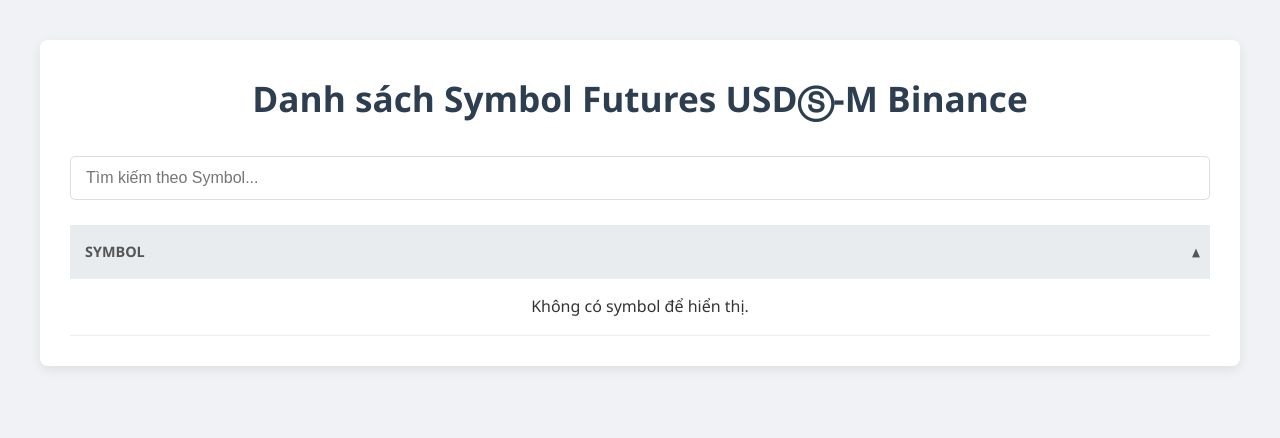
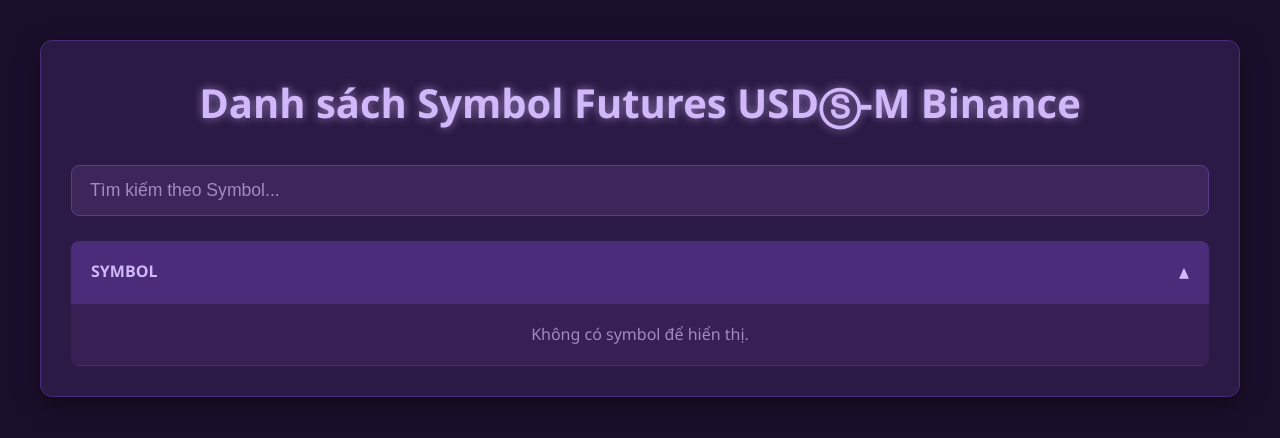
Before and after one commit to Tacke300/fund, a website: page html/tunggbeoo/list.html in a window 1280 px wide. Both pictures are taken after a click on the element "SYMBOL". Drawn offline with Linux system fonts and the light colour scheme; no server answers.

Commit message:
Update list.html

```diff
--- a/html/tunggbeoo/list.html
+++ b/html/tunggbeoo/list.html
@@ -3,7 +3,7 @@
 <head>
     <meta charset="UTF-8">
     <meta name="viewport" content="width=device-width, initial-scale=1.0">
-    <title>Danh sách Symbol Futures Binance</title>
+    <title>Danh sách Symbol Futures Binance - Tím Mộng Mơ</title>
     <style>
         /* Modern CSS Reset */
         *, *::before, *::after {
@@ -14,8 +14,9 @@
 
         body {
             font-family: 'Segoe UI', Tahoma, Geneva, Verdana, sans-serif;
-            background-color: #f0f2f5;
-            color: #333;
+            /* Nền tối tím */
+            background-color: #1a0f2b; /* Tím than đậm */
+            color: #e0d9ed; /* Màu chữ sáng nhạt */
             line-height: 1.6;
             padding: 20px;
         }
@@ -23,18 +24,21 @@
         .container {
             max-width: 1200px;
             margin: 20px auto;
-            background-color: #ffffff;
-            border-radius: 8px;
-            box-shadow: 0 4px 12px rgba(0, 0, 0, 0.08);
+            /* Nền container tím đậm hơn */
+            background-color: #2b1a45; /* Tím đậm */
+            border-radius: 12px; /* Bo góc mềm mại hơn */
+            box-shadow: 0 8px 24px rgba(0, 0, 0, 0.4); /* Bóng đổ sâu hơn */
             padding: 30px;
+            border: 1px solid #4a2c7a; /* Viền tím nhẹ */
         }
 
         h1 {
-            color: #2c3e50;
+            color: #d1b8fa; /* Tím Lavender sáng */
             text-align: center;
             margin-bottom: 30px;
-            font-size: 2.2em;
-            font-weight: 600;
+            font-size: 2.5em; /* Kích thước lớn hơn */
+            font-weight: 700;
+            text-shadow: 0 0 10px rgba(209, 184, 250, 0.6); /* Hiệu ứng phát sáng nhẹ */
         }
 
         /* Search and Sort Section */
@@ -49,17 +53,23 @@
 
         .controls input[type="text"] {
             flex-grow: 1;
-            padding: 12px 15px;
-            border: 1px solid #ddd;
-            border-radius: 5px;
-            font-size: 1em;
-            transition: border-color 0.3s ease;
-            min-width: 200px;
+            padding: 14px 18px; /* Lớn hơn một chút */
+            border: 1px solid #5a3c8a; /* Viền tím */
+            border-radius: 8px; /* Bo góc hơn */
+            font-size: 1.1em;
+            background-color: #3d265a; /* Nền input tím sẫm */
+            color: #e0d9ed; /* Chữ input sáng */
+            transition: border-color 0.3s ease, box-shadow 0.3s ease;
+        }
+
+        .controls input[type="text"]::placeholder {
+            color: #a08cbf; /* Màu placeholder mờ hơn */
         }
 
         .controls input[type="text"]:focus {
-            border-color: #007bff;
+            border-color: #8a4bff; /* Viền sáng hơn khi focus */
             outline: none;
+            box-shadow: 0 0 15px rgba(138, 75, 255, 0.5); /* Bóng phát sáng */
         }
 
         /* Table Styling */
@@ -67,53 +77,58 @@
             width: 100%;
             border-collapse: collapse;
             margin-top: 20px;
+            background-color: #362054; /* Nền bảng tím đậm */
+            border-radius: 8px;
+            overflow: hidden; /* Đảm bảo bo góc cho bảng */
         }
 
         .data-table th, .data-table td {
-            padding: 15px;
+            padding: 18px 20px; /* Padding lớn hơn */
             text-align: left;
-            border-bottom: 1px solid #eee;
+            border-bottom: 1px solid #4a2c7a; /* Viền tím */
         }
 
         .data-table th {
-            background-color: #e9ecef;
-            color: #555;
+            background-color: #4a2c7a; /* Nền header tím sẫm */
+            color: #d1b8fa; /* Chữ header tím sáng */
             font-weight: 600;
             text-transform: uppercase;
-            font-size: 0.9em;
-            cursor: pointer; /* Cho phép click để sắp xếp */
-            position: relative; /* Để định vị mũi tên */
+            font-size: 1em;
+            cursor: pointer;
+            position: relative;
         }
 
         .data-table th .sort-icon {
-            margin-left: 5px;
-            font-size: 0.8em;
+            margin-left: 8px; /* Khoảng cách lớn hơn */
+            font-size: 0.9em;
             position: absolute;
-            right: 10px;
+            right: 20px; /* Đẩy sang phải hơn */
             top: 50%;
             transform: translateY(-50%);
-            opacity: 0.4;
+            opacity: 0.6; /* Mũi tên mặc định mờ */
             transition: opacity 0.3s ease;
+            color: #d1b8fa; /* Màu mũi tên */
         }
 
         .data-table th.sorted .sort-icon {
-            opacity: 1;
+            opacity: 1; /* Mũi tên sáng khi sắp xếp */
         }
 
         .data-table tr:hover {
-            background-color: #f8f9fa;
+            background-color: #432a68; /* Nền hàng hover tím nhạt hơn */
         }
 
         .data-table td a {
-            color: #007bff;
+            color: #8a4bff; /* Link tím sáng */
             text-decoration: none;
             font-weight: 500;
-            transition: color 0.3s ease;
+            transition: color 0.3s ease, text-shadow 0.3s ease;
         }
 
         .data-table td a:hover {
-            color: #0056b3;
+            color: #b080ff; /* Link tím sáng hơn khi hover */
             text-decoration: underline;
+            text-shadow: 0 0 8px rgba(176, 128, 255, 0.5); /* Hiệu ứng phát sáng nhẹ */
         }
 
         /* Popup Styling */
@@ -123,14 +138,14 @@
             left: 0;
             width: 100%;
             height: 100%;
-            background-color: rgba(0, 0, 0, 0.85); /* Darker overlay */
+            background-color: rgba(0, 0, 0, 0.95); /* Overlay tối hơn */
             display: flex;
             justify-content: center;
             align-items: center;
             z-index: 1000;
             opacity: 0;
             visibility: hidden;
-            transition: opacity 0.3s ease, visibility 0.3s ease;
+            transition: opacity 0.4s ease, visibility 0.4s ease; /* Hiệu ứng chuyển động mượt mà hơn */
         }
 
         .popup-overlay.active {
@@ -139,42 +154,48 @@
         }
 
         .popup-content {
-            background-color: #ffffff;
-            border-radius: 8px;
-            box-shadow: 0 8px 25px rgba(0, 0, 0, 0.3);
+            background-color: #1a0f2b; /* Nền popup tối tím */
+            border-radius: 12px;
+            box-shadow: 0 10px 30px rgba(0, 0, 0, 0.6); /* Bóng sâu hơn */
             width: 100%;
             height: 100%;
             display: flex;
             flex-direction: column;
-            overflow: hidden; /* Ensure iframe fits */
+            overflow: hidden;
+            border: 2px solid #6a3abf; /* Viền popup tím nổi bật */
         }
 
         .popup-header {
             padding: 15px 20px;
-            background-color: #f8f9fa;
-            border-bottom: 1px solid #eee;
+            background-color: #2b1a45; /* Nền header popup tím đậm */
+            border-bottom: 1px solid #4a2c7a; /* Viền dưới header tím */
             display: flex;
             justify-content: flex-start;
             align-items: center;
         }
 
         .popup-header button {
-            background-color: #6c757d;
+            background-color: #6a3abf; /* Nút tím */
             color: white;
             border: none;
-            padding: 10px 20px;
-            border-radius: 5px;
+            padding: 12px 25px; /* Lớn hơn */
+            border-radius: 6px;
             cursor: pointer;
-            font-size: 1em;
-            transition: background-color 0.3s ease;
+            font-size: 1.1em;
+            transition: background-color 0.3s ease, transform 0.2s ease;
+            box-shadow: 0 4px 10px rgba(0, 0, 0, 0.2); /* Bóng cho nút */
         }
 
         .popup-header button:hover {
-            background-color: #5a6268;
+            background-color: #8a4bff; /* Nút tím sáng hơn khi hover */
+            transform: translateY(-2px); /* Hiệu ứng nhấc nhẹ */
+        }
+        .popup-header button:active {
+            transform: translateY(0);
         }
 
         .popup-iframe {
-            flex-grow: 1; /* Make iframe take remaining space */
+            flex-grow: 1;
             width: 100%;
             border: none;
         }
@@ -218,6 +239,22 @@
         let currentSortKey = null;
         let currentSortOrder = 'asc'; // 'asc' hoặc 'desc'
 
+        // --- ĐỐI TƯỢNG ÁNH XẠ SYMBOL VỚI LINK RIÊNG BIỆT ---
+        // Bạn có thể thêm/sửa các cặp symbol: link tại đây
+        const symbolLinks = {
+            'BTCUSDT': 'https://www.binance.com/vi/futures/BTCUSDT',
+            'ETHUSDT': 'https://www.binance.com/vi/futures/ETHUSDT',
+            'BNBUSDT': 'https://www.binance.com/vi/futures/BNBUSDT',
+            'XRPUSDT': 'https://www.binance.com/vi/futures/XRPUSDT',
+            'SOLUSDT': 'https://www.binance.com/vi/futures/SOLUSDT',
+            'ADAUSDT': 'https://www.binance.com/vi/futures/ADAUSDT',
+            'DOGEUSDT': 'https://www.binance.com/vi/futures/DOGEUSDT',
+            'LINKUSDT': 'https://www.binance.com/vi/futures/LINKUSDT',
+            // Thêm các cặp khác mà bạn muốn có link riêng
+            // Ví dụ: 'CUSTOMUSDT': 'https://mycustomsite.com/custom-coin',
+        };
+        const DEFAULT_POPUP_URL = 'http://34.142.248.96:1997'; // Link mặc định nếu không tìm thấy trong symbolLinks
+
         // --- Hàm tải danh sách các cặp giao dịch từ Binance ---
         async function fetchBinanceUSDMSymbols() {
             console.log('Đang tải danh sách symbol từ Binance...');
@@ -228,8 +265,6 @@
                 }
                 const data = await response.json();
 
-                // Lọc chỉ các cặp giao dịch có status 'TRADING' và contractType 'PERPETUAL'
-                // và kết thúc bằng 'USDT' hoặc 'BUSD' (các cặp USDⓈ-M)
                 allBinanceSymbols = data.symbols
                     .filter(s => s.status === 'TRADING' && s.contractType === 'PERPETUAL' && (s.symbol.endsWith('USDT') || s.symbol.endsWith('BUSD')))
                     .map(s => s.symbol);
@@ -245,7 +280,7 @@
         function renderTable(symbols) {
             dataTableBody.innerHTML = ''; // Xóa các hàng hiện có
             if (symbols.length === 0) {
-                dataTableBody.innerHTML = '<tr><td colspan="1" style="text-align: center;">Không có symbol để hiển thị.</td></tr>';
+                dataTableBody.innerHTML = '<tr><td colspan="1" style="text-align: center; color: #a08cbf;">Không có symbol để hiển thị.</td></tr>';
                 return;
             }
             symbols.forEach(symbol => {
@@ -254,10 +289,13 @@
                 const symbolLink = document.createElement('a');
                 symbolLink.href = '#';
                 symbolLink.textContent = symbol;
-                // Gán tạm thời link cho popup
+
+                // --- LOGIC XÁC ĐỊNH LINK POPUP ---
+                const targetUrl = symbolLinks[symbol] || DEFAULT_POPUP_URL;
+
                 symbolLink.onclick = (e) => {
                     e.preventDefault(); // Ngăn chặn hành vi mặc định của link
-                    openPopup('http://34.142.248.96:1997');
+                    openPopup(targetUrl); // Mở popup với URL đã xác định
                 };
                 symbolCell.appendChild(symbolLink);
             });
@@ -265,12 +303,11 @@
 
         // --- Hàm sắp xếp dữ liệu và cập nhật mũi tên ---
         function sortData(key) {
-            // Đối với symbol, ta sắp xếp theo thứ tự chữ cái
             if (currentSortKey === key) {
                 currentSortOrder = currentSortOrder === 'asc' ? 'desc' : 'asc';
             } else {
                 currentSortKey = key;
-                currentSortOrder = 'asc'; // Mặc định sắp xếp tăng dần khi đổi cột
+                currentSortOrder = 'asc';
             }
 
             allBinanceSymbols.sort((a, b) => {
@@ -280,8 +317,8 @@
                     return b.localeCompare(a);
                 }
             });
-            updateSortIcons(); // Cập nhật biểu tượng mũi tên
-            filterAndRender(); // Hiển thị lại với dữ liệu đã sắp xếp và lọc
+            updateSortIcons();
+            filterAndRender();
         }
 
         // --- Hàm cập nhật biểu tượng mũi tên sắp xếp ---
@@ -290,7 +327,7 @@
                 header.classList.remove('sorted');
                 const icon = header.querySelector('.sort-icon');
                 if (icon) {
-                    icon.textContent = ''; // Xóa biểu tượng cũ
+                    icon.textContent = '';
                 }
             });
 
@@ -323,26 +360,20 @@
 
         function closePopup() {
             popupOverlay.classList.remove('active');
-            popupIframe.src = ''; // Xóa src của iframe để dừng mọi media/script
+            popupIframe.src = '';
         }
 
         // --- Khởi tạo trang ---
         document.addEventListener('DOMContentLoaded', async () => {
             await fetchBinanceUSDMSymbols(); // Tải danh sách symbol từ Binance
             filterAndRender(); // Hiển thị bảng ban đầu
-
-            // Có thể thêm cập nhật định kỳ nếu danh sách symbol thay đổi (ít khi xảy ra)
-            // setInterval(async () => {
-            //     await fetchBinanceUSDMSymbols();
-            //     filterAndRender();
-            // }, 300000); // Ví dụ: cập nhật mỗi 5 phút
         });
 
         // Event listener cho thanh tìm kiếm
         searchInput.addEventListener('keyup', filterAndRender);
-        searchInput.addEventListener('change', filterAndRender); // Để xử lý khi paste
+        searchInput.addEventListener('change', filterAndRender);
 
-        // Tùy chọn: Đóng popup khi click vào vùng phủ (ngoài nội dung popup)
+        // Tùy chọn: Đóng popup khi click vào vùng phủ
         popupOverlay.addEventListener('click', (e) => {
             if (e.target === popupOverlay) {
                 closePopup();
```
